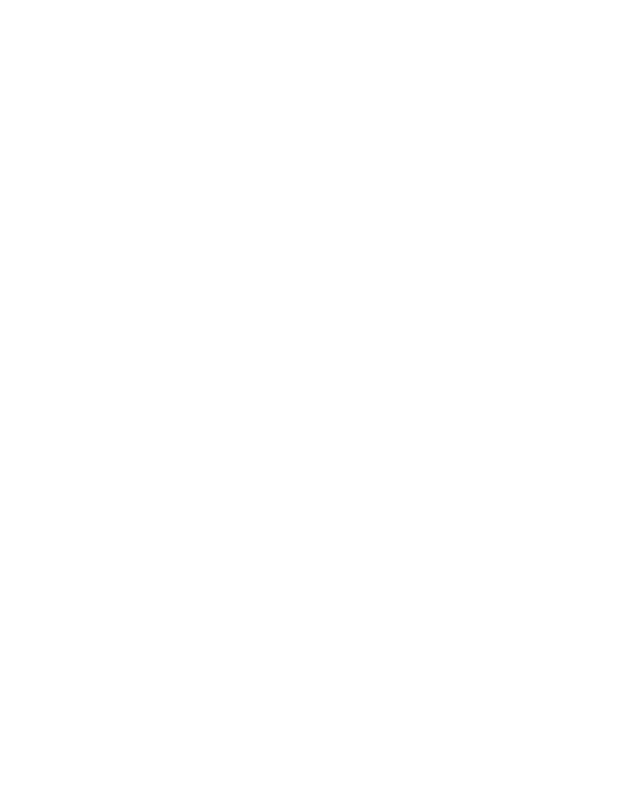
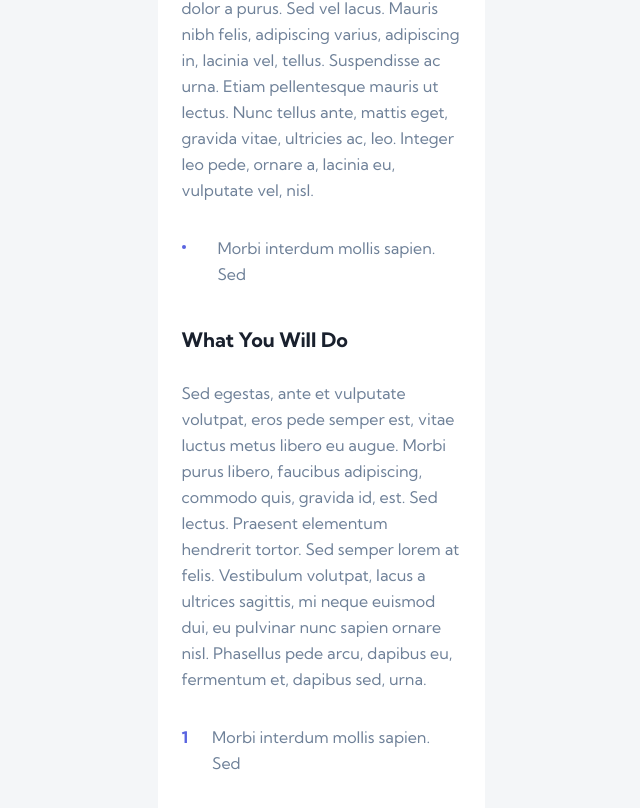
Before and after one commit to achiewe/devjobs-web-app-front, a React (Vite) app: page /info in a window 1280 px wide. Shown: the part 1366-2174 px from the top of the page, without its empty margins (319-959 px from the left). Before the commit the page ends 1244 px from the top, so only its background shows below. Built offline with nearby package versions, Linux system fonts and the light colour scheme.

Commit message:
add list of numbers style

```diff
--- a/src/components/JobDetail.tsx
+++ b/src/components/JobDetail.tsx
@@ -56,7 +56,44 @@
             dui, eu pulvinar nunc sapien ornare nisl. Phasellus pede arcu,
             dapibus eu, fermentum et, dapibus sed, urna.
           </p>
-          <div className="titleDownside"></div>
+
+          <div className="titleDownside">
+            <h2>Requirements </h2>
+            <div className="pDescDiv">
+              <p className="descP">
+                Morbi interdum mollis sapien. Sed ac risus. Phasellus lacinia,
+                magna a ullamcorper laoreet, lectus arcu pulvinar risus, vitae
+                facilisis libero dolor a purus. Sed vel lacus. Mauris nibh
+                felis, adipiscing varius, adipiscing in, lacinia vel, tellus.
+                Suspendisse ac urna. Etiam pellentesque mauris ut lectus. Nunc
+                tellus ante, mattis eget, gravida vitae, ultricies ac, leo.
+                Integer leo pede, ornare a, lacinia eu, vulputate vel, nisl.
+              </p>
+              <div className="DotP">
+                <div className="dot"></div>
+                <p className="descP">Morbi interdum mollis sapien. Sed</p>
+              </div>
+            </div>
+          </div>
+
+          <div className="titleDownside">
+            <h2>What You Will Do </h2>
+            <div className="pDescDiv">
+              <p className="descP">
+                Sed egestas, ante et vulputate volutpat, eros pede semper est,
+                vitae luctus metus libero eu augue. Morbi purus libero, faucibus
+                adipiscing, commodo quis, gravida id, est. Sed lectus. Praesent
+                elementum hendrerit tortor. Sed semper lorem at felis.
+                Vestibulum volutpat, lacus a ultrices sagittis, mi neque euismod
+                dui, eu pulvinar nunc sapien ornare nisl. Phasellus pede arcu,
+                dapibus eu, fermentum et, dapibus sed, urna.
+              </p>
+              <div className="numP">
+                <span> 1</span>
+                <p className="descP">Morbi interdum mollis sapien. Sed</p>
+              </div>
+            </div>
+          </div>
         </div>
       </div>
     </MainContainer>
@@ -204,6 +241,52 @@
         font-weight: 400;
         line-height: 26px;
       }
+
+      .titleDownside {
+        display: flex;
+        flex-direction: column;
+        justify-content: flex-start;
+        align-items: flex-start;
+        gap: 28px;
+
+        .pDescDiv {
+          display: flex;
+          flex-direction: column;
+          gap: 32px;
+
+          .DotP {
+            display: flex;
+            flex-direction: row;
+            justify-content: flex-start;
+            align-items: flex-start;
+            gap: 32px;
+
+            .dot {
+              min-width: 4px;
+              height: 4px;
+              background-color: #5964e0;
+              border-radius: 50%;
+              margin-top: 10px;
+            }
+          }
+
+          .numP {
+            display: flex;
+            flex-direction: row;
+            justify-content: flex-start;
+            align-items: flex-start;
+            gap: 24px;
+
+            span {
+              color: #5964e0;
+              font-size: 16px;
+              font-style: normal;
+              font-weight: 700;
+              line-height: 26px; /* 162.5% */
+            }
+          }
+        }
+      }
     }
   }
 `;
```
